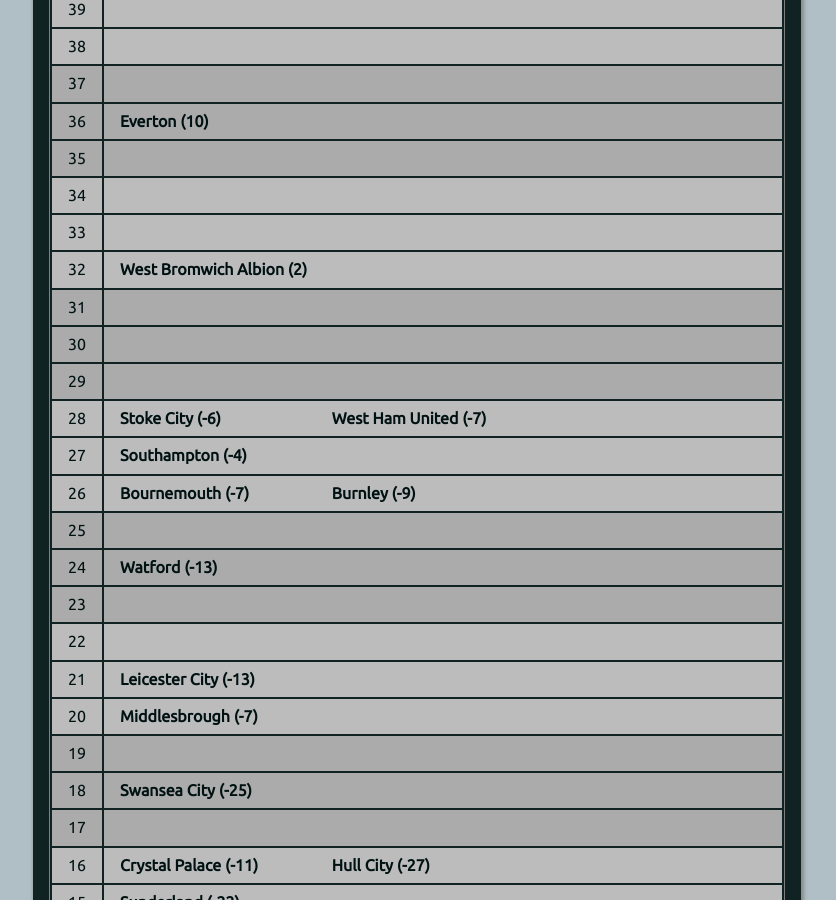
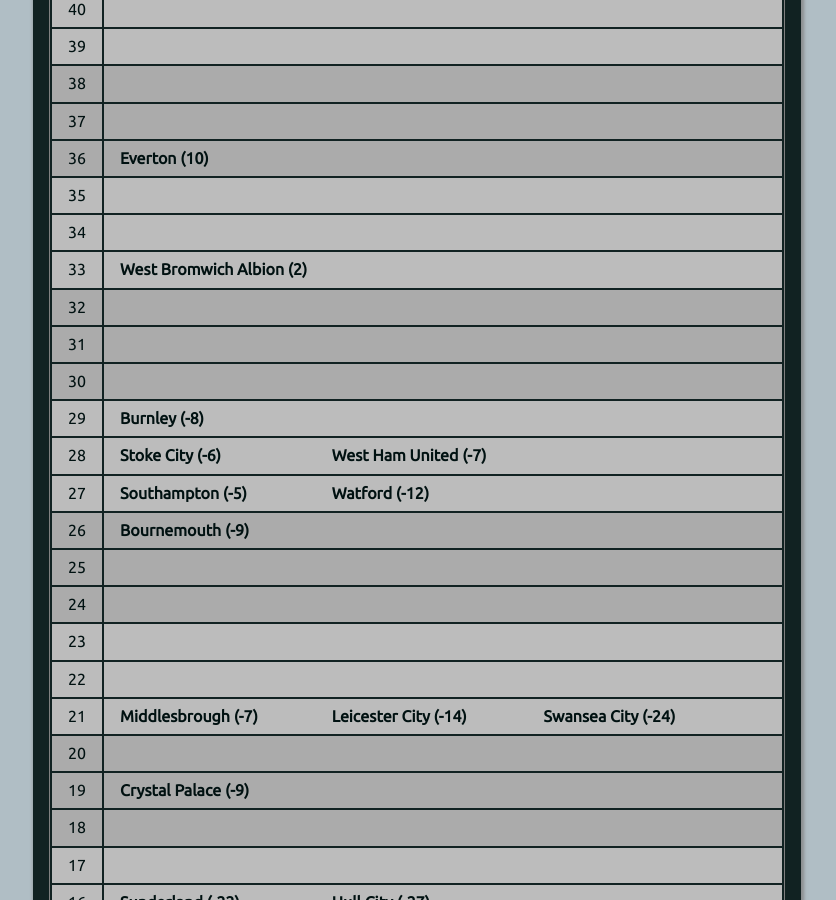
Before and after one commit to muru/muru.github.io, a Jekyll site: the page built from resources.md, in a window 1280 px wide and 900 px high, scrolled down 2197 px. Shown: the whole window, without its empty margins (223-1059 px from the left). Built offline with Jekyll 4.4.1, drawn with Linux system fonts in a browser that asks for light colours; some of the changed text lies outside the part shown.

Commit message:
updated cann-table: Wed  1 Feb 23:47:03 IST 2017

```diff
--- a/cann-table.html
+++ b/cann-table.html
@@ -1,9 +1,14 @@
 <table id="cann-table">
 <thead> <th> Pts </th> <th> Clubs (GD) </th> </thead>
 	<tr class="cann-row-1">
+		<td class="cann-point"> 56 </td>
+		<td class="cann-clubs">
+			<span class="club-name"> Chelsea (32) </span>
+		</td>
+ 	</tr>
+	<tr class="cann-row-1">
 		<td class="cann-point"> 55 </td>
 		<td class="cann-clubs">
-			<span class="club-name"> Chelsea (32) </span>
 		</td>
  	</tr>
 	<tr class="cann-row-1">
@@ -11,7 +16,7 @@
 		<td class="cann-clubs">
 		</td>
  	</tr>
-	<tr class="cann-row-1">
+	<tr class="cann-row-2">
 		<td class="cann-point"> 53 </td>
 		<td class="cann-clubs">
 		</td>
@@ -26,7 +31,7 @@
 		<td class="cann-clubs">
 		</td>
  	</tr>
-	<tr class="cann-row-2">
+	<tr class="cann-row-1">
 		<td class="cann-point"> 50 </td>
 		<td class="cann-clubs">
 		</td>
@@ -41,25 +46,25 @@
 		<td class="cann-clubs">
 		</td>
  	</tr>
-	<tr class="cann-row-1">
+	<tr class="cann-row-2">
 		<td class="cann-point"> 47 </td>
 		<td class="cann-clubs">
-			<span class="club-name"> Arsenal (27) </span>
+			<span class="club-name"> Tottenham Hotspur (29) </span>
+			<span class="club-name"> Arsenal (26) </span>
 		</td>
  	</tr>
 	<tr class="cann-row-2">
 		<td class="cann-point"> 46 </td>
 		<td class="cann-clubs">
-			<span class="club-name"> Tottenham Hotspur (29) </span>
+			<span class="club-name"> Liverpool (24) </span>
 		</td>
  	</tr>
 	<tr class="cann-row-2">
 		<td class="cann-point"> 45 </td>
 		<td class="cann-clubs">
-			<span class="club-name"> Liverpool (24) </span>
 		</td>
  	</tr>
-	<tr class="cann-row-2">
+	<tr class="cann-row-1">
 		<td class="cann-point"> 44 </td>
 		<td class="cann-clubs">
 		</td>
@@ -75,7 +80,7 @@
 		<td class="cann-clubs">
 		</td>
  	</tr>
-	<tr class="cann-row-1">
+	<tr class="cann-row-2">
 		<td class="cann-point"> 41 </td>
 		<td class="cann-clubs">
 			<span class="club-name"> Manchester United (12) </span>
@@ -91,7 +96,7 @@
 		<td class="cann-clubs">
 		</td>
  	</tr>
-	<tr class="cann-row-2">
+	<tr class="cann-row-1">
 		<td class="cann-point"> 38 </td>
 		<td class="cann-clubs">
 		</td>
@@ -107,7 +112,7 @@
 			<span class="club-name"> Everton (10) </span>
 		</td>
  	</tr>
-	<tr class="cann-row-1">
+	<tr class="cann-row-2">
 		<td class="cann-point"> 35 </td>
 		<td class="cann-clubs">
 		</td>
@@ -120,12 +125,12 @@
 	<tr class="cann-row-2">
 		<td class="cann-point"> 33 </td>
 		<td class="cann-clubs">
+			<span class="club-name"> West Bromwich Albion (2) </span>
 		</td>
  	</tr>
-	<tr class="cann-row-2">
+	<tr class="cann-row-1">
 		<td class="cann-point"> 32 </td>
 		<td class="cann-clubs">
-			<span class="club-name"> West Bromwich Albion (2) </span>
 		</td>
  	</tr>
 	<tr class="cann-row-1">
@@ -138,9 +143,10 @@
 		<td class="cann-clubs">
 		</td>
  	</tr>
-	<tr class="cann-row-1">
+	<tr class="cann-row-2">
 		<td class="cann-point"> 29 </td>
 		<td class="cann-clubs">
+			<span class="club-name"> Burnley (-8) </span>
 		</td>
  	</tr>
 	<tr class="cann-row-2">
@@ -153,14 +159,14 @@
 	<tr class="cann-row-2">
 		<td class="cann-point"> 27 </td>
 		<td class="cann-clubs">
-			<span class="club-name"> Southampton (-4) </span>
+			<span class="club-name"> Southampton (-5) </span>
+			<span class="club-name"> Watford (-12) </span>
 		</td>
  	</tr>
-	<tr class="cann-row-2">
+	<tr class="cann-row-1">
 		<td class="cann-point"> 26 </td>
 		<td class="cann-clubs">
-			<span class="club-name"> Bournemouth (-7) </span>
-			<span class="club-name"> Burnley (-9) </span>
+			<span class="club-name"> Bournemouth (-9) </span>
 		</td>
  	</tr>
 	<tr class="cann-row-1">
@@ -171,10 +177,9 @@
 	<tr class="cann-row-1">
 		<td class="cann-point"> 24 </td>
 		<td class="cann-clubs">
-			<span class="club-name"> Watford (-13) </span>
 		</td>
  	</tr>
-	<tr class="cann-row-1">
+	<tr class="cann-row-2">
 		<td class="cann-point"> 23 </td>
 		<td class="cann-clubs">
 		</td>
@@ -187,27 +192,28 @@
 	<tr class="cann-row-2">
 		<td class="cann-point"> 21 </td>
 		<td class="cann-clubs">
-			<span class="club-name"> Leicester City (-13) </span>
+			<span class="club-name"> Middlesbrough (-7) </span>
+			<span class="club-name"> Leicester City (-14) </span>
+			<span class="club-name"> Swansea City (-24) </span>
 		</td>
  	</tr>
-	<tr class="cann-row-2">
+	<tr class="cann-row-1">
 		<td class="cann-point"> 20 </td>
 		<td class="cann-clubs">
-			<span class="club-name"> Middlesbrough (-7) </span>
 		</td>
  	</tr>
 	<tr class="cann-row-1">
 		<td class="cann-point"> 19 </td>
 		<td class="cann-clubs">
+			<span class="club-name"> Crystal Palace (-9) </span>
 		</td>
  	</tr>
 	<tr class="cann-row-1">
 		<td class="cann-point"> 18 </td>
 		<td class="cann-clubs">
-			<span class="club-name"> Swansea City (-25) </span>
 		</td>
  	</tr>
-	<tr class="cann-row-1">
+	<tr class="cann-row-2">
 		<td class="cann-point"> 17 </td>
 		<td class="cann-clubs">
 		</td>
@@ -215,15 +221,9 @@
 	<tr class="cann-row-2">
 		<td class="cann-point"> 16 </td>
 		<td class="cann-clubs">
-			<span class="club-name"> Crystal Palace (-11) </span>
+			<span class="club-name"> Sunderland (-22) </span>
 			<span class="club-name"> Hull City (-27) </span>
 		</td>
  	</tr>
-	<tr class="cann-row-2">
-		<td class="cann-point"> 15 </td>
-		<td class="cann-clubs">
-			<span class="club-name"> Sunderland (-22) </span>
-		</td>
- 	</tr>
 </table>
-<span id="cann-gen-note"> Generated on  Saturday, 28 January 2017 at 20:13 IST. </span>
+<span id="cann-gen-note"> Generated on  Wednesday, 01 February 2017 at 23:47 IST. </span>
```
